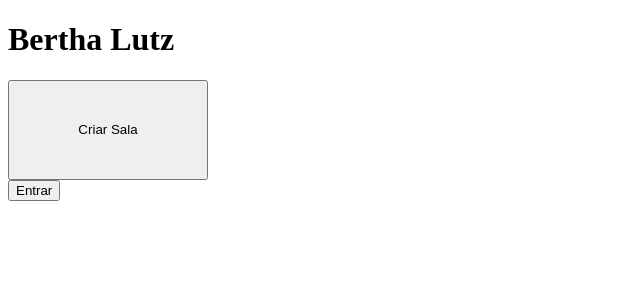
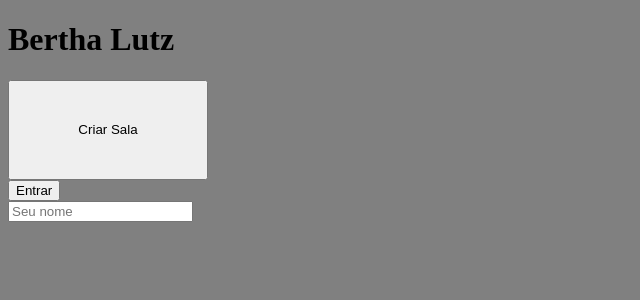
Before and after one commit to Luissgome/Bertha-Lutz, a Flask app: page / in a window 1280 px wide. Shown: the top 300 px of the page, without its empty margins (0-640 px from the left). Run offline with Flask 3, Linux system fonts and the light colour scheme.

Commit message:
HTML modificado2

```diff
--- a/app.py
+++ b/app.py
@@ -11,12 +11,9 @@ socketio = SocketIO(app, cors_allowed_origins="*")
 @app.route('/')
 def index():
     return render_template('index.html')
-
-# Página da Admin
 @app.route('/admin')
 def admin():
     return render_template('admin.html')
 
-# Servidor
 if __name__ == '__main__':
     socketio.run(app, debug=True, host='0.0.0.0', port=5500)
--- a/static/js/index.js
+++ b/static/js/index.js
@@ -0,0 +1,9 @@
+let verificacao = false
+function criarSala() {
+    if (verificacao == false) {
+        let codigo = document.createElement('input');
+        codigo.innerHTML = '<input type="text" name="nome" placeholder="Seu nome">';
+        document.body.appendChild(codigo);
+        verificacao = true;
+    }
+}
--- a/static/styles.css
+++ b/static/styles.css
@@ -2,3 +2,7 @@
     font-family: Arial, Helvetica, sans-serif;
     ;
 }
+
+body {
+    background-color: gray;
+}
--- a/templates/index.html
+++ b/templates/index.html
@@ -9,8 +9,10 @@
 <body>
     <h1>Bertha Lutz</h1>
     <div class="styles">
-        <button style="height: 100px; width: 200px;">Criar Sala</button> <br>
-        <button>Entrar</button>
+        <button style="height: 100px; width: 200px;" id="Sala" onclick="criarSala()">Criar Sala</button> <br>
+        <a href="admin"><button>Entrar</button></a> <br>
+        <input type="text" name="nome" placeholder="Seu nome"> <br>
     </div>
+    <script src="static/js/index.js"></script>
 </body>
 </html>
```
Also changed, not shown: templates/admin.html (+13 -0 lines).
